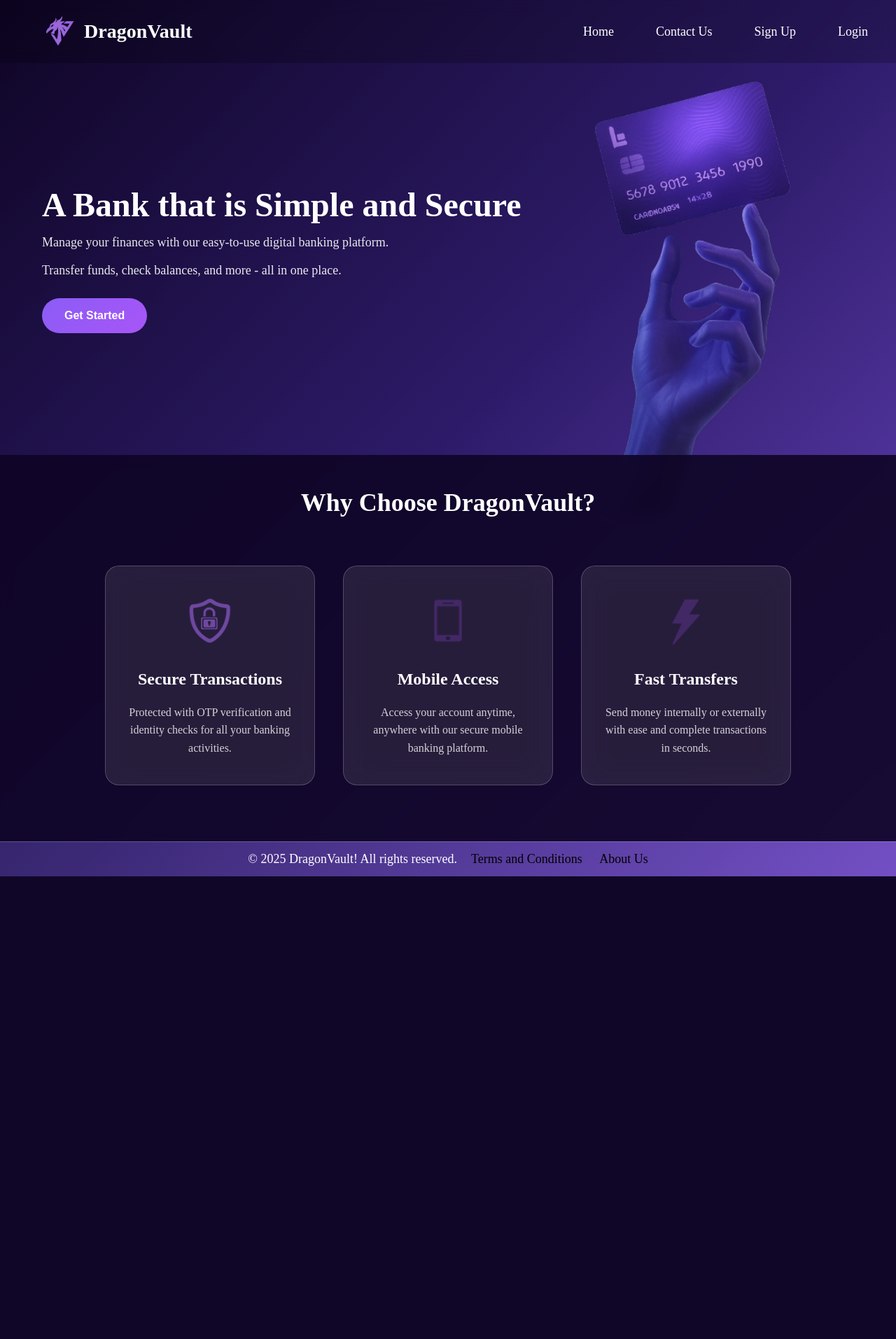
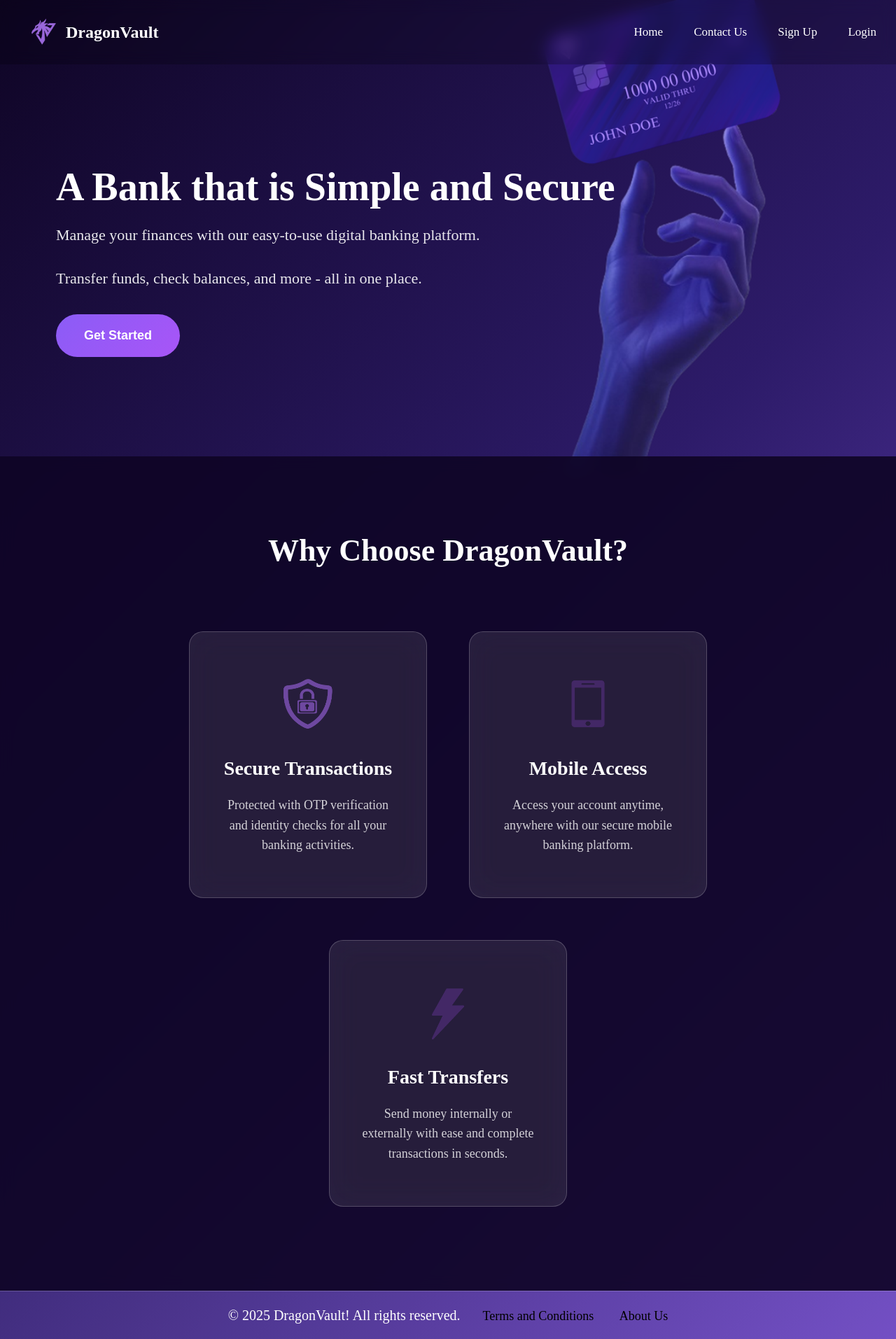
Before and after one commit to PUP-BSIT/project-dragonfly, a PHP site: page / in a window 1280 px wide. Shown: the whole page at 70% size. Before the commit the page ends 1252 px from the top, so only its background shows below. Run offline with PHP 8.4, Linux system fonts and the light colour scheme.

Commit message:
update the hand image in the hero section to the new hand image. (#132)

```diff
--- a/Dragon_Vault/public/css/landing_page.css
+++ b/Dragon_Vault/public/css/landing_page.css
@@ -1,6 +1,11 @@
 :root {
     /* Colors */
-    --primary-bg-gradient: linear-gradient(135deg, #0f0525 0%, #2d1b69 50%, #6b46c1 100%);
+    --primary-bg-gradient: linear-gradient(
+        135deg,
+        #0f0525 0%,
+        #2d1b69 50%,
+        #6b46c1 100%
+    );
     --primary-color: #0f0525;
     --secondary-color: #2d1b69;
     --accent-color: #6b46c1;
@@ -187,7 +192,11 @@ body {
 }
 
 .btn.primary {
-    background: linear-gradient(135deg, var(--purple-primary), var(--purple-secondary));
+    background: linear-gradient(
+        135deg,
+        var(--purple-primary),
+        var(--purple-secondary)
+    );
     color: var(--text-primary);
     box-shadow: var(--primary-color);
 }
@@ -821,3 +830,114 @@ body {
         font-size: 14px;
     }
 }
+
+/* Large Desktop */
+@media (min-width: 1025px) {
+    .navbar {
+        padding: 8px 20px;
+    }
+
+    .logo {
+        padding: 16px 20px;
+        font-size: 22px;
+    }
+
+    .logo-img {
+        width: 44px;
+        height: 44px;
+        font-size: 22px;
+    }
+
+    .logo-text {
+        font-size: 24px;
+    }
+
+    .nav-links {
+        gap: 18px;
+    }
+
+    .nav-links a {
+        font-size: 17px;
+        padding: 5px 8px;
+    }
+
+    .hero-section {
+        padding: 100px 80px;
+        min-height: 70vh;
+    }
+
+    .hero-content h1 {
+        font-size: 56px;
+    }
+
+    .hero-content p {
+        font-size: 22px;
+        line-height: 1;
+    }
+
+    .buttons {
+        gap: 28px;
+    }
+
+    .btn {
+        padding: 20px 40px;
+        font-size: 18px;
+    }
+
+    .hero-visual {
+        width: 40vw;
+        height: 70vh;
+    }
+
+    .hand-with-card {
+        width: 650px;
+        height: 700px;
+        bottom: -25px;
+        right: 100px;
+    }
+
+    .features {
+        padding: 100px 80px 120px;
+    }
+
+    .features h2 {
+        font-size: 44px;
+        margin-bottom: 80px;
+    }
+
+    .feature-cards {
+        gap: 60px;
+    }
+
+    .feature-card {
+        width: 340px;
+        padding: 60px 40px;
+    }
+
+    .feature-icon {
+        width: 180px;
+        height: 90px;
+    }
+
+    .feature-card h3 {
+        font-size: 28px;
+    }
+
+    .feature-card p {
+        font-size: 18px;
+    }
+
+    .footer {
+        padding: 18px 60px;
+        font-size: 18px;
+    }
+
+    .footer-content {
+        font-size: 20px;
+    }
+
+    .footer-links a {
+        margin-left: 32px;
+        font-size: 18px;
+    }
+}
--- a/index.html
+++ b/index.html
@@ -1,7 +1,10 @@
 <!DOCTYPE html>
     <head>
-        <meta name="viewport" content="width=device-width, initial-scale=1.0" />
-        <link rel="stylesheet" href="Dragon_Vault/public/css/landing_page.css" />
+        <meta name="viewport"
+            content="width=device-width,
+            initial-scale=1.0" />
+        <link rel="stylesheet"
+            href="Dragon_Vault/public/css/landing_page.css" />
         <link rel="icon" href="Dragon_Vault/assets/logo.png" />
         <title>DragonVault</title>
     </head>
@@ -42,7 +45,7 @@
             <div class="hero-visual">
                 <div class="card-container">
                     <img
-                        src="Dragon_Vault/assets/hand.png"
+                        src="Dragon_Vault/assets/hand_2.png"
                         alt="Hand holding card"
                         class="hand-with-card" />
                 </div>
```
